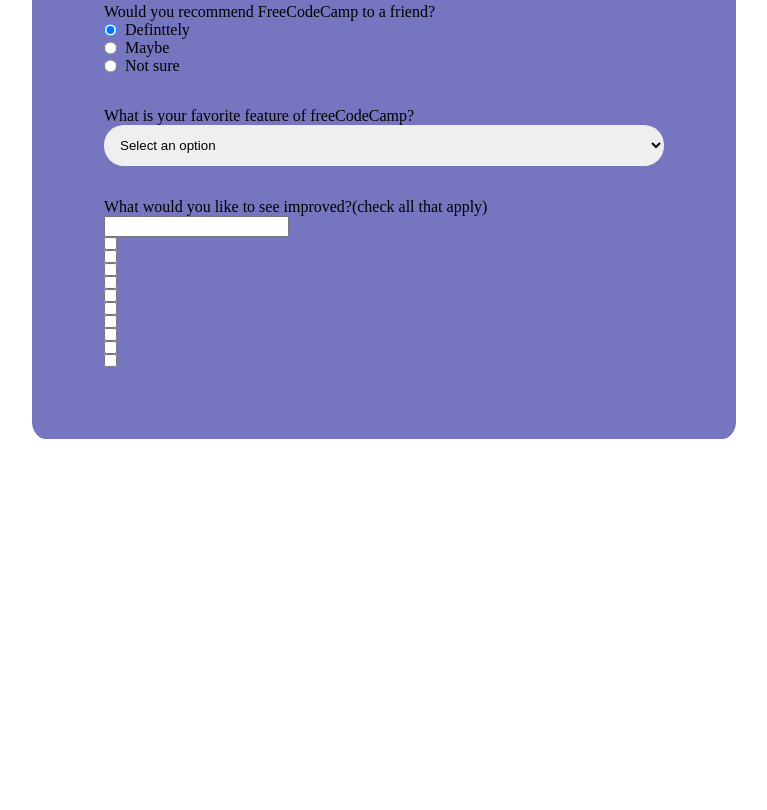
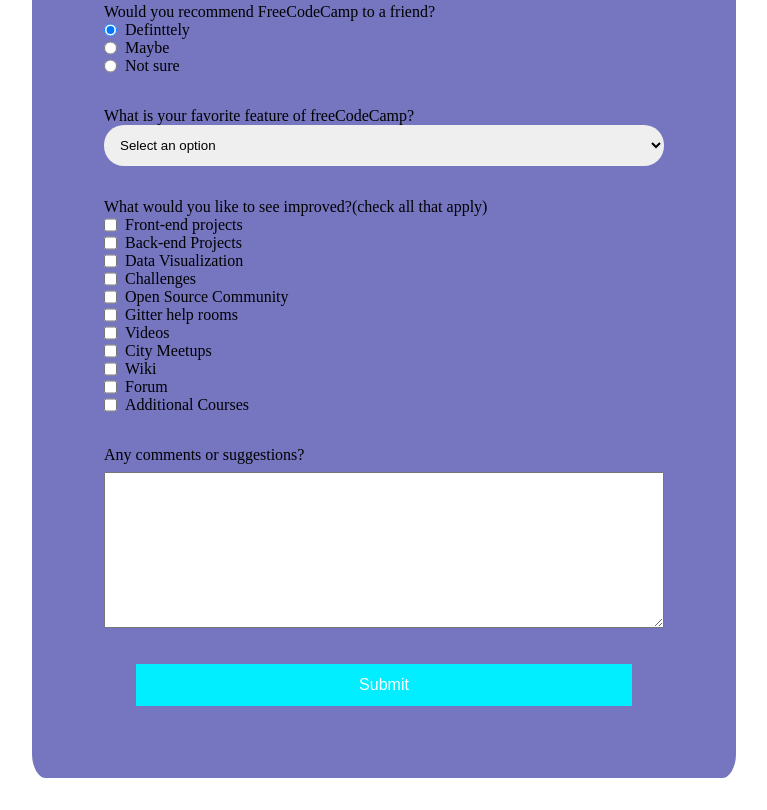
Before and after one commit to BryonVerdone/Survey-form, a plain HTML site: page index.html in a window 1280 px wide. Shown: the part 546-1356 px from the top of the page, without its empty margins (256-1023 px from the left). Before the commit the page ends 1017 px from the top, so only its background shows below. Drawn offline with Linux system fonts and the light colour scheme.

Commit message:
added textarea and btn

```diff
--- a/index.html
+++ b/index.html
@@ -20,6 +20,7 @@
             class="input-field"
             id="name"
             placeholder="Enter your name"
+            required
             type="text"
           />
         </div>
@@ -29,13 +30,21 @@
             class="input-field"
             id="email"
             placeholder="Enter your Email"
+            required
             type="email"
           />
         </div>
         <div class="form-group">
-          <label for="age" min='10' max='99' id="age-label">Age (optional)</label>
+          <label for="number" id="number-label">Age (optional)</label>
 
-          <input class="input-field" id="name" placeholder="Age" type="text" />
+          <input
+            class="input-field"
+            id="number"
+            placeholder="Age"
+            type="number"
+            min="10"
+            max="99"
+          />
         </div>
         <div class="form-group">
           <p class="label-p">Which option best describes your current role?</p>
@@ -88,20 +97,123 @@
           </select>
         </div>
         <div class="form-group">
-          <p class="label-p">What would you like to see improved?<span class="clue">(check all that apply)</span></p>
-          <label for=""><input type="checkb
-            ox" name="" id=""></label>
-          <label for=""><input type="checkbox" name="" id=""></label>
-          <label for=""><input type="checkbox" name="" id=""></label>
-          <label for=""><input type="checkbox" name="" id=""></label>
-          <label for=""><input type="checkbox" name="" id=""></label>
-          <label for=""><input type="checkbox" name="" id=""></label>
-          <label for=""><input type="checkbox" name="" id=""></label>
-          <label for=""><input type="checkbox" name="" id=""></label>
-          <label for=""><input type="checkbox" name="" id=""></label>
-          <label for=""><input type="checkbox" name="" id=""></label>
-          <label for=""><input type="checkbox" name="" id=""></label>
-
+          <p class="label-p">
+            What would you like to see improved?<span class="clue"
+              >(check all that apply)</span
+            >
+          </p>
+          <label for=""
+            ><input
+              class="input-checkbox"
+              type="checkbox"
+              name="prefer"
+              value="front-end-projects"
+              id=""
+            />Front-end projects</label
+          >
+          <label for=""
+            ><input
+              class="input-checkbox"
+              type="checkbox"
+              value="back-end-projects"
+              name="prefer"
+              id=""
+            />Back-end Projects</label
+          >
+          <label for=""
+            ><input
+              class="input-checkbox"
+              type="checkbox"
+              name="prefer"
+              id=""
+              value="data-visualization"
+            />Data Visualization</label
+          >
+          <label for=""
+            ><input
+              class="input-checkbox"
+              type="checkbox"
+              name="prefer"
+              value="challenges"
+              id=""
+            />Challenges</label
+          >
+          <label for=""
+            ><input
+              class="input-checkbox"
+              type="checkbox"
+              name="prefer"
+              value="open-source"
+              id=""
+            />Open Source Community</label
+          >
+          <label for=""
+            ><input
+              class="input-checkbox"
+              type="checkbox"
+              name="prefer"
+              value="gitter-help-rooms"
+              id=""
+            />Gitter help rooms</label
+          >
+          <label for=""
+            ><input
+              class="input-checkbox"
+              type="checkbox"
+              name="prefer"
+              value="videos"
+              id=""
+            />Videos</label
+          >
+          <label for=""
+            ><input
+              class="input-checkbox"
+              type="checkbox"
+              name="prefer"
+              id=""
+              value="city-meetups"
+            />City Meetups</label
+          >
+          <label for=""
+            ><input
+              class="input-checkbox"
+              type="checkbox"
+              name="prefer"
+              id=""
+              value="wiki"
+            />Wiki</label
+          >
+          <label for=""
+            ><input
+              class="input-checkbox"
+              type="checkbox"
+              name="prefer"
+              id=""
+              value="forum"
+            />Forum</label
+          >
+          <label for=""
+            ><input
+              class="input-checkbox"
+              type="checkbox"
+              name="prefer"
+              id=""
+              value="additional-courses"
+            />Additional Courses</label
+          >
+        </div>
+        <div class="form-group">
+          <p class="label-p">Any comments or suggestions?</p>
+          <textarea
+            class="input-textarea"
+            name=""
+            id=""
+            cols="30"
+            rows="10"
+          ></textarea>
+          <div class="form-group">
+            <button id="submit" class="submit-button">Submit</button>
+          </div>
         </div>
       </form>
     </div>
--- a/styles.css
+++ b/styles.css
@@ -46,3 +46,18 @@ select {
 .input-radio {
   margin-right: 0.5rem;
 }
+.input-checkbox {
+  margin-right: 0.5rem;
+}
+.input-textarea {
+  margin-top: 0.5rem;
+  width: 100%;
+}
+.submit-button {
+  width: 100%;
+  background: rgb(0, 238, 255);
+  border: transparent;
+  padding: 0.75rem;
+  color: white;
+  font-size: 1rem;
+}
```
Lines whose indentation alone changed are shown as unchanged.
